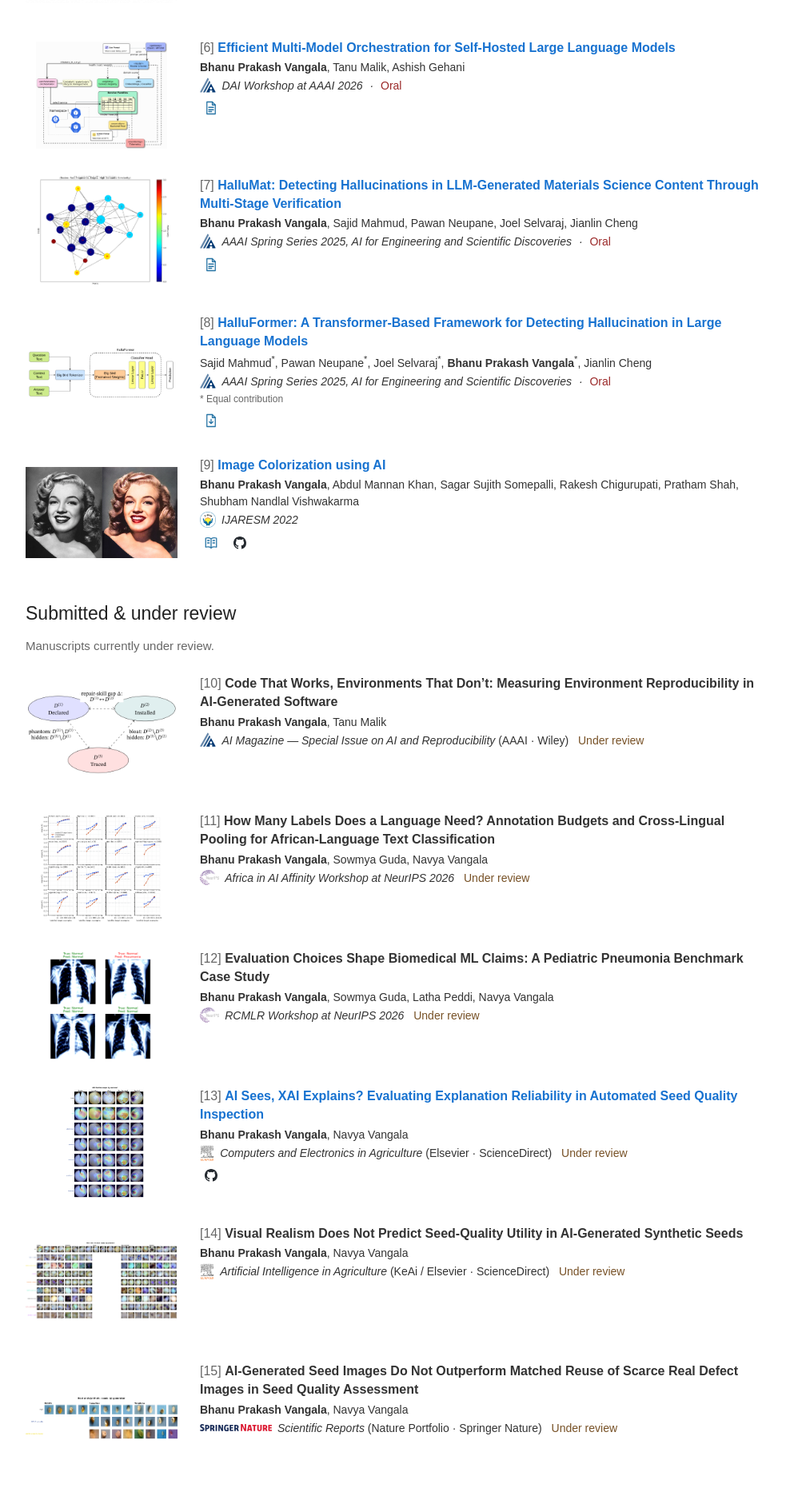
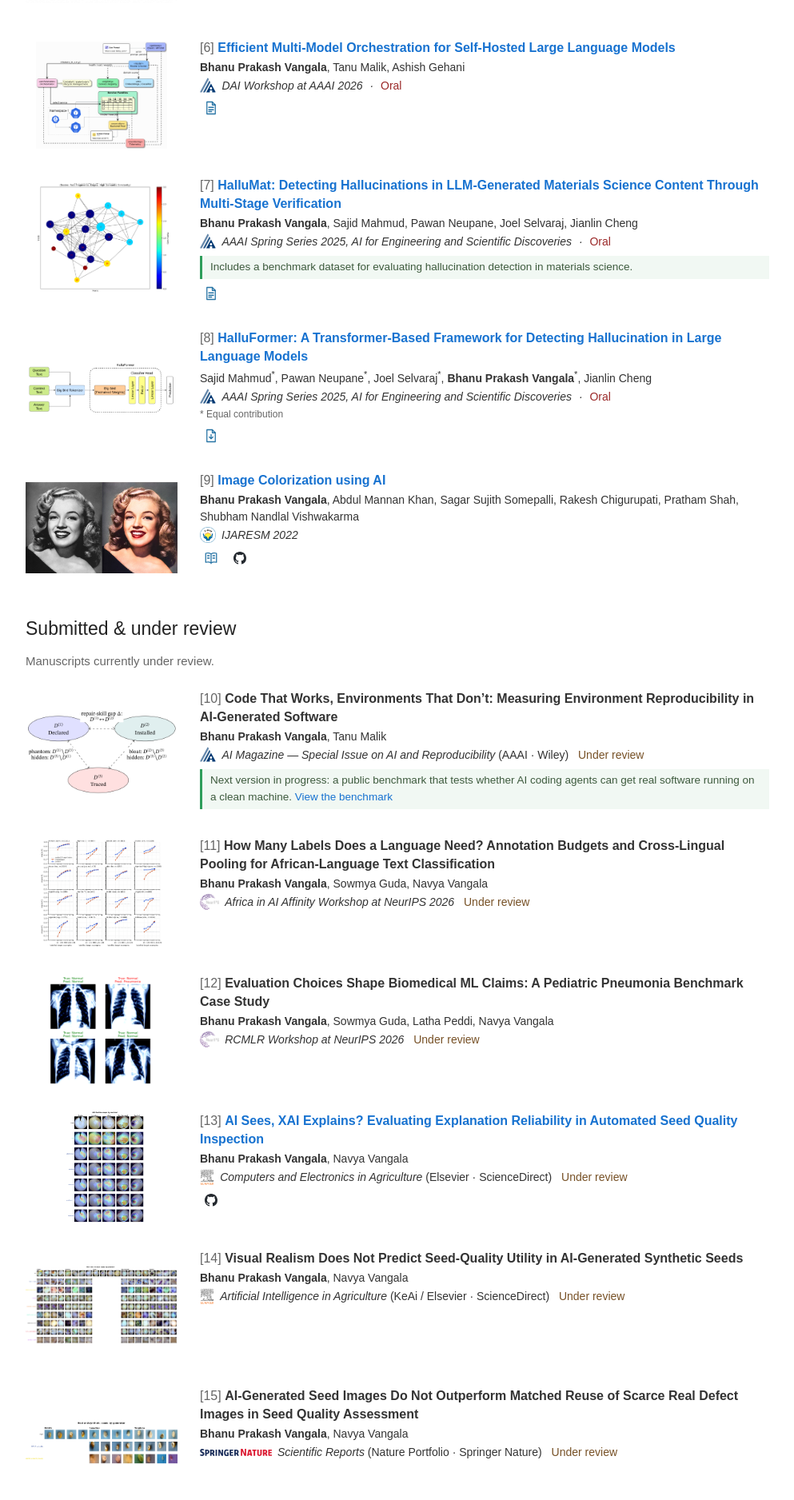
Before and after one commit to bhanuprakashvangala/bhanuprakashvangala.github.io, a Jekyll site: the page built from _pages/about.md, in a window 1280 px wide. Shown: the part 3055-4931 px from the top of the page at 80% size, without its empty margins (143-1136 px from the left). Built offline with Jekyll 4.4.1, drawn with Linux system fonts in a browser that asks for light colours.

Commit message:
Add benchmark notes to the reproducibility and HalluMat papers

```diff
--- a/_data/cv.yml
+++ b/_data/cv.yml
@@ -330,6 +330,7 @@ publications:
 - id: hallumat
   ref: 6
   title: 'HalluMat: Detecting Hallucinations in LLM-Generated Materials Science Content Through Multi-Stage Verification'
+  note: 'Includes a benchmark dataset for evaluating hallucination detection in materials science.'
   authors:
   - Bhanu Prakash Vangala
   - Sajid Mahmud
@@ -391,6 +392,7 @@ publications:
 - id: env-gap
   ref: 9
   title: 'Code That Works, Environments That Don’t: Measuring Environment Reproducibility in AI-Generated Software'
+  note: 'Next version in progress: a public benchmark that tests whether AI coding agents can get real software running on a clean machine. [View the benchmark](https://d3npiokq0n7c4l.cloudfront.net/benchmark.html)'
   authors:
   - Bhanu Prakash Vangala
   - Tanu Malik
--- a/_includes/pub-list.html
+++ b/_includes/pub-list.html
@@ -7,6 +7,7 @@
 <p class="pub-authors">{% for author in pub.authors %}{% if author == site.data.cv.profile.name %}<strong>{{ author }}</strong>{% else %}{{ author }}{% endif %}{% if pub.equal_contributors contains author %}<sup>*</sup>{% endif %}{% unless forloop.last %}, {% endunless %}{% endfor %}</p>
 <p class="pub-meta">{% include venue-logo.html venue=pub.venue %}{% if pub.status == 'preparation' %}Intended venue: {% endif %}{% if pub.venue_url %}<a href="{{ pub.venue_url }}" title="Venue website">{{ pub.venue }}</a>{% else %}{{ pub.venue }}{% endif %}{% if pub.publisher_label %} <span class="publisher-label">({{ pub.publisher_label }})</span>{% endif %}{% if pub.kind %} <span class="meta-separator">·</span> <span class="presentation">{{ pub.kind }}</span>{% endif %}{% if pub.status == 'review' %} <span class="review-status">Under review</span>{% elsif pub.status == 'preparation' %} <span class="review-status">In preparation</span>{% endif %}</p>
 {% if pub.equal_contributors %}<p class="equal-note">* Equal contribution</p>{% endif %}
+{% if pub.note %}<p class="pub-note">{{ pub.note | markdownify | remove: '<p>' | remove: '</p>' | strip }}</p>{% endif %}
 {% if pub.links.size > 0 %}<p class="pub-actions">{% for link in pub.links %}{% if link.url contains 'github.com/' %}<a class="github-link" href="{{ link.url }}" aria-label="GitHub repository for {{ pub.title | escape }}" title="View on GitHub">{% include github-icon.html %}</a>{% else %}{% include resource-link.html link=link context=pub.title %}{% endif %}{% endfor %}</p>{% endif %}
 {% if pub.related_work %}{% assign rw = pub.related_work %}<div class="related-paper"><span class="related-chip">{% include venue-logo.html venue=rw.venue %}Earlier workshop version: {% if rw.venue_url %}<a href="{{ rw.venue_url }}" title="Workshop website">{{ rw.venue | default: rw.label }}</a>{% else %}{{ rw.venue | default: rw.label }}{% endif %}{% if rw.url %}{% include resource-link.html link=rw context=rw.venue %}{% endif %}</span><span class="related-authors">{{ rw.authors | join: ', ' }}</span></div>{% endif %}
 </div></li>{% endfor %}
--- a/assets/css/portfolio.css
+++ b/assets/css/portfolio.css
@@ -1101,3 +1101,11 @@ main {
     animation: none;
   }
 }
+.pub-note {
+  font-size: 13.5px;
+  color: #3d5a3d;
+  background: #f1f8f3;
+  border-left: 3px solid #2f9e5b;
+  padding: 4px 10px;
+  margin: 6px 0 4px;
+}
```
